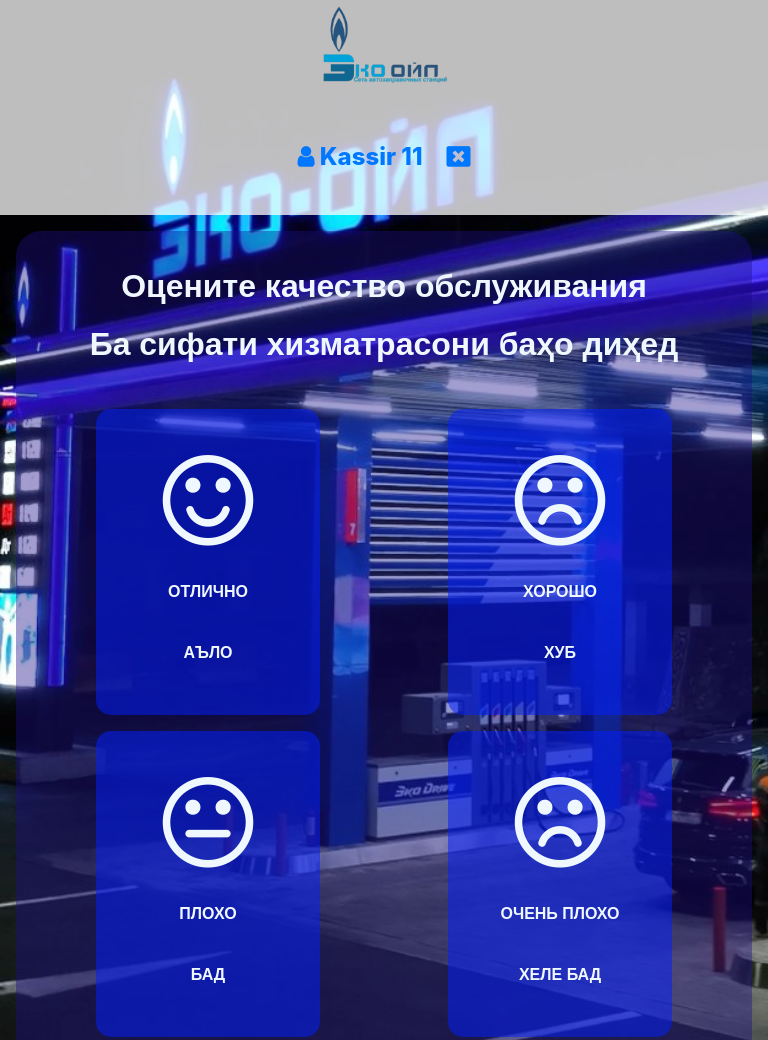
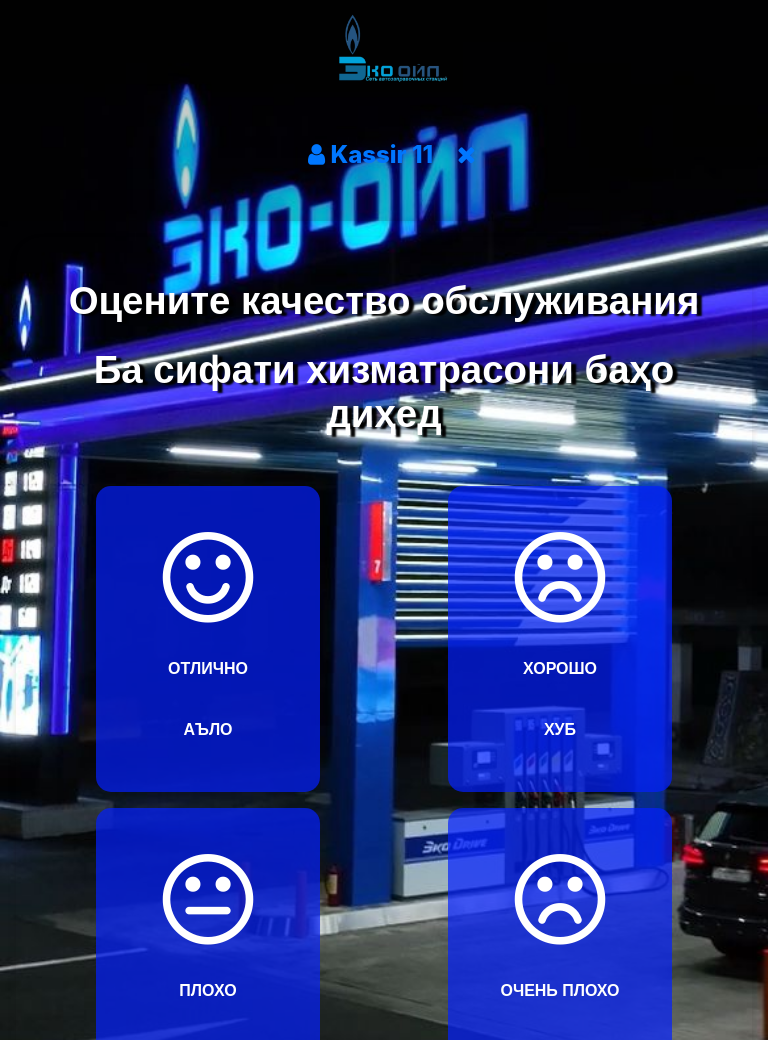
Before and after one commit to Husseinjan/Recaller, a plain HTML site: page index.html in a window 768 px wide. Shown: the top 1040 px of the page. Drawn offline with Linux system fonts and the light colour scheme.

Commit message:
second commit

```diff
--- a/index.css
+++ b/index.css
@@ -1,3 +1,4 @@
+/* Общие стили */
 body {
   padding: 0;
   margin: 0;
@@ -7,24 +8,26 @@ body {
   font-family: Arial, Helvetica, sans-serif;
 }
 
+/* Навигационная панель */
 .nav {
   width: 100%;
-  height: auto; /* Изменено на автоматическое значение для поддержки различных высот */
+  height: auto;
   display: flex;
   align-items: center;
   justify-content: space-between;
-  background-color: rgba(255, 255, 255, 0.744);
+  background-color: rgba(0, 0, 0, 0.2);
+  box-shadow: 0 2px 4px rgba(0, 0, 0, 0.1);
 
 }
 
 .nav > img {
-  max-width: 100%; /* Изменено на максимальную ширину */
-  height: auto; /* Добавлено, чтобы сохранить пропорции */
+  max-width: 100%;
+  height: auto;
   padding: 0.4em;
   width: 8em;
-
 }
 
+/* Основной контент */
 .main {
   display: flex;
   justify-content: center;
@@ -35,14 +38,14 @@ body {
   display: flex;
   justify-content: center;
   align-items: center;
-  color: aliceblue;
-  background-color: #1c0e8a66;
+  color: #fff;
   width: 90%;
-  height: auto; /* Изменено на автоматическое значение для поддержки различных высот */
+  height: auto;
   margin: 1em;
   flex-direction: column;
   border-radius: 25px;
-  padding: 1em; /* Добавлено для увеличения отступа */
+  padding: 1em;
+  box-shadow: 0 4px 8px rgba(0, 0, 0, 0.1);
 }
 
 .cards {
@@ -51,7 +54,7 @@ body {
   align-items: center;
   margin: 1em;
   width: 100%;
-  flex-wrap: wrap; /* Добавлено для переноса карточек на маленьких экранах */
+  flex-wrap: wrap;
 }
 
 .card {
@@ -59,13 +62,13 @@ body {
   justify-content: space-between;
   flex-direction: column;
   align-items: center;
-  background-color: rgba(3, 32, 255, 0.525);
+  background-color: rgba(3, 32, 255, 0.7);
   border-radius: 15px;
   padding: 2em;
   cursor: pointer;
   width: 10em;
-  margin: 0.5em; /* Добавлено для создания промежутков между карточками */
-  max-width: 300px; /* Добавлено, чтобы ограничить максимальную ширину карточек */
+  margin: 0.5em;
+  max-width: 300px;
 }
 
 .emoji {
@@ -74,33 +77,34 @@ body {
   margin: 0;
 }
 
-ul{
+ul {
   display: flex;
   align-items: center;
   justify-content: center;
   padding: 1em;
 }
- li{
- list-style-type: none;
- padding: 0.5em;
- font-size: 1.5em;
- color: rgb(0, 119, 255);
- font-weight: 800;
- font-family: -apple-system;
 
+li {
+  list-style-type: none;
+  padding: 0.5em;
+  font-size: 1.5em;
+  color: #0077ff;
+  font-weight: 800;
+  font-family: -apple-system;
+  cursor: pointer;
 }
 
-
-/* Медиа-запрос для устройств с шириной экрана до 768px (например, планшеты и мобильные устройства) */
-@media only screen and (max-width: 768px) {
+/* Медиа-запросы */
+/* Мобильные устройства */
+@media only screen and (max-width: 480px) {
   .nav {
-    height: auto;
     flex-direction: column;
     align-items: center;
+    padding: 0.5em;
   }
 
   .nav > img {
-    width: 8em;
+    width: 7em;
     height: auto;
     margin-bottom: 0.5em;
   }
@@ -113,3 +117,31 @@ ul{
     max-width: 100%;
   }
 }
+
+/* Планшеты */
+@media only screen and (min-width: 481px) and (max-width: 768px) {
+  .nav {
+    flex-direction: column;
+    align-items: center;
+    padding: 0.5em;
+  }
+
+  .nav > img {
+    width: 7em;
+    height: auto;
+    margin-bottom: 0.5em;
+  }
+
+  .container {
+    width: 95%;
+  }
+
+  .card {
+    max-width: 100%;
+  }
+}
+
+/* Десктопные устройства */
+@media only screen and (min-width: 769px) {
+  /* Дополнительные стили для десктопных устройств */
+}
--- a/index.html
+++ b/index.html
@@ -18,13 +18,13 @@
           <i class="fa fa-user"></i> Kassir 11
 
         </li>
-        <li >  <i class="fa fa-window-close"></i></li>
+        <li >  <i class="fa fa-close"></i></li>
       </ul>
 
     </div>
     <div class="main">
       <div class="container">
-        <div style="text-align: center">
+        <div style="text-align: center ;font-size: 1.2em; text-shadow: 5px 2px 2px rgb(0, 0, 0);">
           <h1>Оцените качество обслуживания</h1>
           <h1>Ба cифати хизматрасони баҳо диҳед</h1>
         </div>
--- a/login.css
+++ b/login.css
@@ -25,7 +25,7 @@ body {
   border-radius: 0.5em;
   padding: 1em;
   border: 2px solid rgb(255, 255, 255);
-  box-shadow: inset 0em 0 1em 0  rgba(96, 94, 255, 0.538);
+
 }
 .title {
   color: rgb(12, 0, 72);
```
Also changed, not shown: backg.jpg (added).
